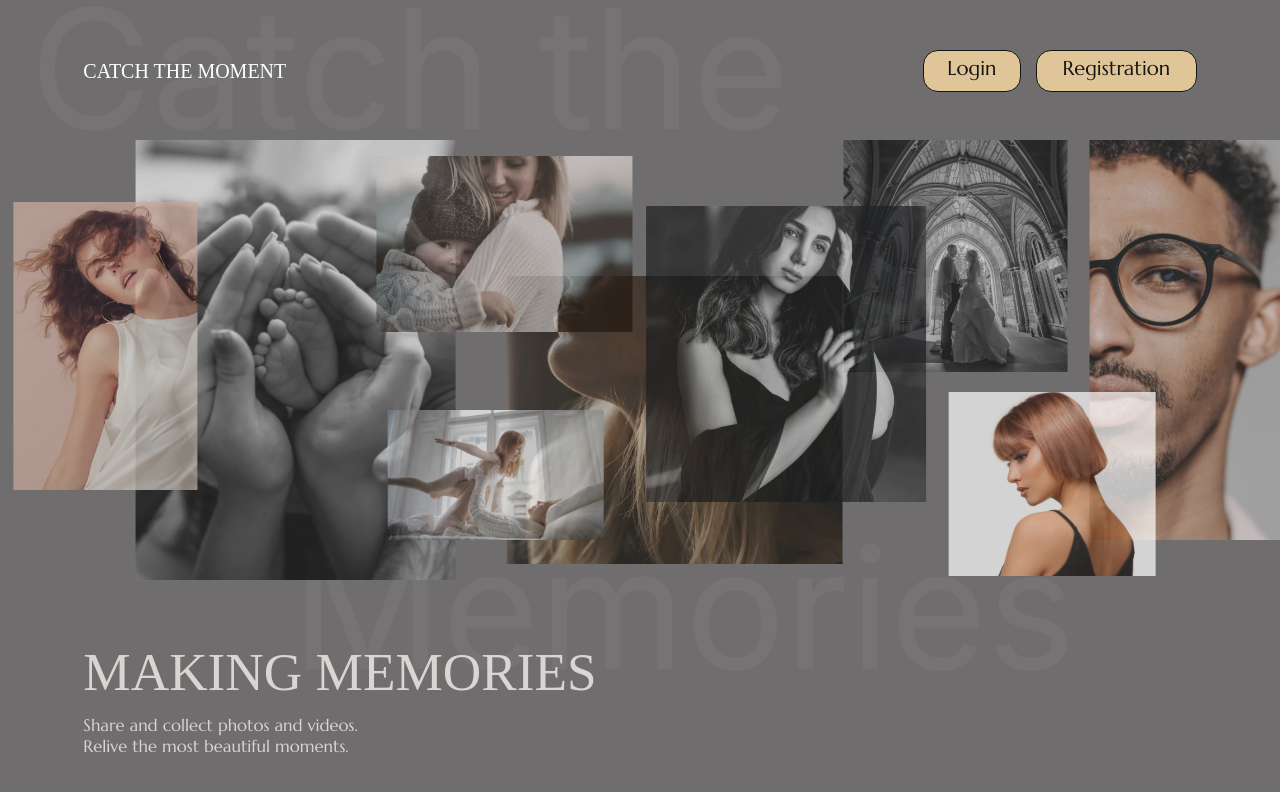
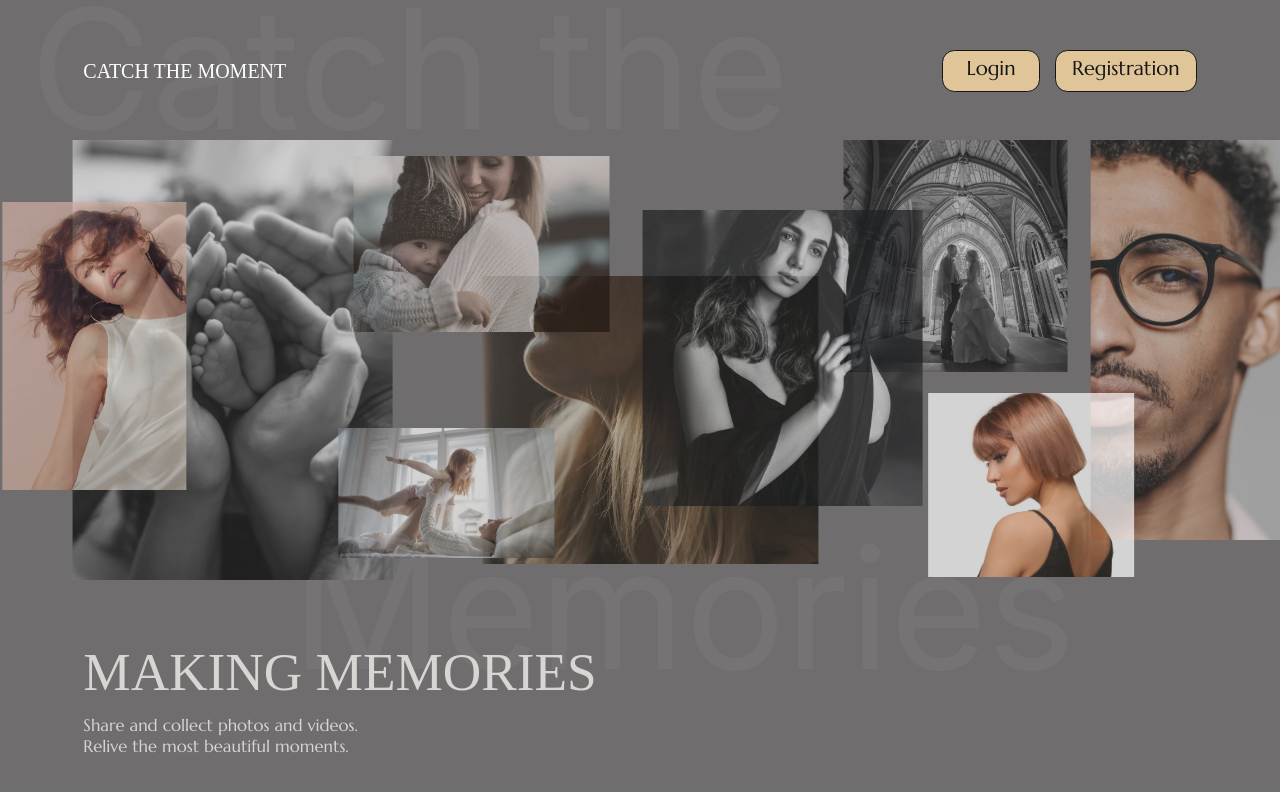
Before and after one commit to CMPetManager/CM-memory-seller, a React (Create React App) app: page /#/ in a window 1280 px wide. Shown: the top 792 px of the page. Built offline with nearby package versions, Linux system fonts and the light colour scheme; a web font is replaced by a local one; what react-locomotive-scroll would draw is missing.

Commit message:
Main сomplete

```diff
--- a/src/components/Header/Header.css
+++ b/src/components/Header/Header.css
@@ -18,16 +18,17 @@
   display: flex;
 }
 .header__buttons_login {
-  width: 6.38vw;
+  width: 10.2vh;
   height: 4.375vh;
   line-height: 4.375vh;
   text-align: center;
   margin-right: 1.18vw;
+  padding: 0 2vh;
   }
 .header__buttons_registration {
-  min-width: 10.94vw;
+  min-width: 17.5vh;
   height: 4.375vh;
   line-height: 4.375vh;
   text-align: center;
-  padding: 0 2vw;
+  padding: 0 2vh;
 }
--- a/src/components/Slider/Slider.css
+++ b/src/components/Slider/Slider.css
@@ -10,7 +10,7 @@ body {
   overflow: hidden;
 }
 .slider__container{
-  width: 161.78vw; /* на скільки довго прокручується контейнер */
+  width: 258vh; /* на скільки довго прокручується контейнер */
   height: inherit;
   /* overflow-x: auto;  Додала горизонтальну прокрутку */
   overflow: hidden;
@@ -34,8 +34,8 @@ body {
 }*/
 .slider__photo-1 {
   position: absolute;
-  margin-left: 3%;
-  left: 0px;
+  margin-left: 2.5%;
+  left: 0;
   top: 7.8vh;
   z-index: 1;
 }
@@ -48,7 +48,7 @@ body {
 .slider__photo-2 {
   position: absolute;
   margin-left: 2.5%;
-  left: 7.8vw;
+  left: 5vh;
   top: 0px;
   z-index: 0;
 }
@@ -61,7 +61,7 @@ body {
 .slider__photo-3 {
   position: absolute;
   margin-left: 2.5%;
-  left: 27.15vw;
+  left: 41vh;
   top: 2vh;
   z-index: 5;
 }
@@ -74,8 +74,8 @@ body {
 .slider__photo-4 {
   position: absolute;
   margin-left: 5%;
-  left: 24.8vw;
-  top: 33.77vh;
+  left: 35vh;
+  top: 36vh;
   z-index: 4;
 }
 .slider__photo-4 > img {
@@ -86,7 +86,7 @@ body {
 .slider__photo-5 {
   position: absolute;
   margin-left: 2%;
-  left: 36vw;
+  left: 55vh;
   top: 17vh;
   z-index: -4;
 }
@@ -99,8 +99,8 @@ body {
 
 .slider__photo-6 {
   position: absolute;
-  left: 49vw;
-  top: 66px;
+  left: 78vh;
+  top: 70px;
   z-index: 7;
 }
 .slider__photo-6 > img {
@@ -113,7 +113,7 @@ body {
 .slider__photo-7 {
   position: absolute;
   margin-left: -2%;
-  left: 65vw;
+  left: 104vh;
   top: 0px;
   z-index: 6;
 }
@@ -127,8 +127,8 @@ body {
 .slider__photo-8 {
   position: absolute;
   margin-left: -2%;
-  left: 72vw;
-  top: 31.56vh;
+  left: 113vh;
+  top: 31.6vh;
   z-index: 9;
 }
 .slider__photo-8 > img {
@@ -141,7 +141,7 @@ body {
 .slider__photo-9 {
   position: absolute;
   margin-left: -4%;
-  left: 85.4vw;
+  left: 136.7vh;
   top: 0;
   z-index: 8;
 }
@@ -155,7 +155,7 @@ body {
 .slider__photo-10 {
   position: absolute;
   margin-left: -6%;
-  left: 103.58vw;
+  left: 173vh;
   top: 5vh;
   z-index: 10;
 }
@@ -168,7 +168,7 @@ body {
 .slider__photo-11 {
   position: absolute;
   margin-left: -6%;
-  left: 116.15vw;
+  left: 186vh;
   top: 0px;
   z-index: 12;
 }
@@ -181,7 +181,7 @@ body {
 .slider__photo-12 {
   position: absolute;
   margin-left: -8%;
-  left: 112.3vw;
+  left: 180vh;
   top: 36.77vh;
   z-index: 13;
 }
@@ -194,7 +194,7 @@ body {
 .slider__photo-13 {
   position: absolute;
   margin-left: -10%;
-  left: 129.5vw;
+  left: 207.2vh;
   top: 9.9vh;
   z-index: 11;
 }
@@ -207,7 +207,7 @@ body {
 .slider__photo-14 {
   position: absolute;
   margin-left: -10%;
-  left: 151.17vw;
+  left: 242vh;
   top: 0px;
   z-index: 14;
 }
@@ -219,7 +219,7 @@ body {
 .slider__photo-15 {
   position: absolute;
   margin-left: -10%;
-  left: 150.26vw;
+  left: 240.5vh;
   top: 30vh;
   z-index: 15;
 }
--- a/src/components/Slider/Slider.jsx
+++ b/src/components/Slider/Slider.jsx
@@ -114,7 +114,7 @@ function MyLocomotiveScroll() {
             <div
               className='slider__photo-10 item'
               data-scroll
-              data-scroll-speed='3'
+              data-scroll-speed='1.2'
             >
               <img src={photo_10} alt='woman negative' />
             </div>
--- a/src/index.css
+++ b/src/index.css
@@ -53,7 +53,7 @@ p {
   background: #FBDBA3;
   opacity: 0.8;
   border: 1px solid #000000;
-  border-radius: 15px;
+  border-radius: 1.5625vh;
   font-style: normal;
   font-weight: 400;
   font-size: 2.5vh;
```
